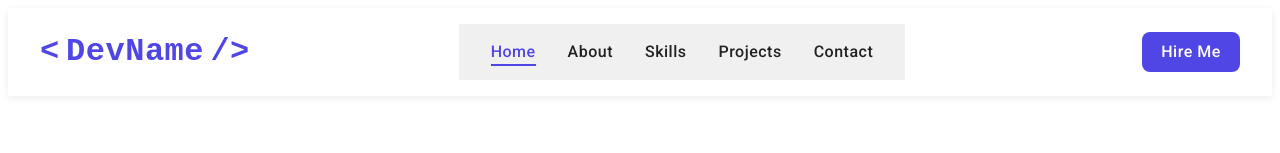
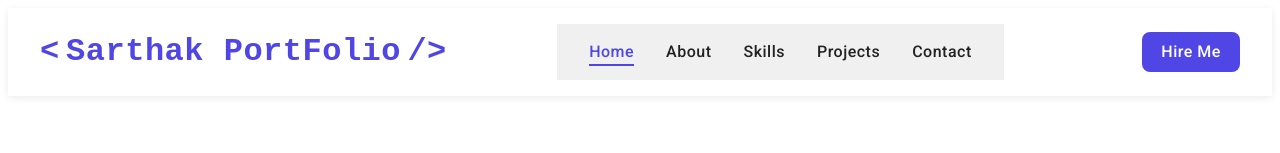
Before and after one commit to Sarthak1008/Personal-Website, an Angular app: page / in a window 1280 px wide. Shown: the top 153 px of the page. Built offline with nearby package versions, Linux system fonts and the light colour scheme.

Commit message:
removed address

```diff
--- a/src/app/footer/footer.component.html
+++ b/src/app/footer/footer.component.html
@@ -2,7 +2,7 @@
   <div class="footer-content">
     <div style="width:100%; display:flex; justify-content:space-between; align-items:flex-end;">
       <div>
-        <h2 class="footer-title">&lt; DevName /&gt;</h2>
+        <h2 class="footer-title">&lt; Sarthak PortFolio /&gt;</h2>
         <div class="footer-desc">Building digital experiences that make a difference.</div>
       </div>
       <div style="text-align:right;">
@@ -15,8 +15,7 @@
         <div class="footer-connect" style="margin-top:0.5rem;">
           <strong>Connect</strong><br>
           <a [href]="github" target="_blank">GitHub</a> |
-          <a [href]="linkedin" target="_blank">LinkedIn</a> |
-          <a [href]="contact" target="_blank">Twitter</a>
+          <a [href]="linkedin" target="_blank">LinkedIn</a>
         </div>
       </div>
     </div>
@@ -38,12 +37,6 @@
         <img src="https://encrypted-tbn0.gstatic.com/images?q=tbn:ANd9GcRDIAhSXAyCLLVzjTTyX2Bc5V0OpC7NbxXrtg&s" alt="Call" class="circle-img" />
       </a>
     </div>
-    <div class="footer-address">
-      <div class="address-details">
-        <span><strong>Address:</strong> 40 Dwarka Dham, Opposite Sanjeev Nagar, Karond Road, Bhopal</span>
-        <span><strong>Pincode:</strong> 462038</span>
-      </div>
-    </div>
   </div>
   <div class="footer-copyright">
     &copy; {{ currentYear }} Sarthak Aggarwal. All rights reserved.
--- a/src/app/navbar/navbar.component.html
+++ b/src/app/navbar/navbar.component.html
@@ -1,7 +1,7 @@
 <header class="navbar-header">
   <div class="navbar-container">
     <a routerLink="/" class="navbar-logo code-font">
-      &lt;<span class="logo-text">DevName</span>/&gt;
+      &lt;<span class="logo-text">Sarthak PortFolio</span>/&gt;
     </a>
     <nav class="navbar-links">
       <a routerLink="/" routerLinkActive="active" class="nav-link">Home</a>
```
